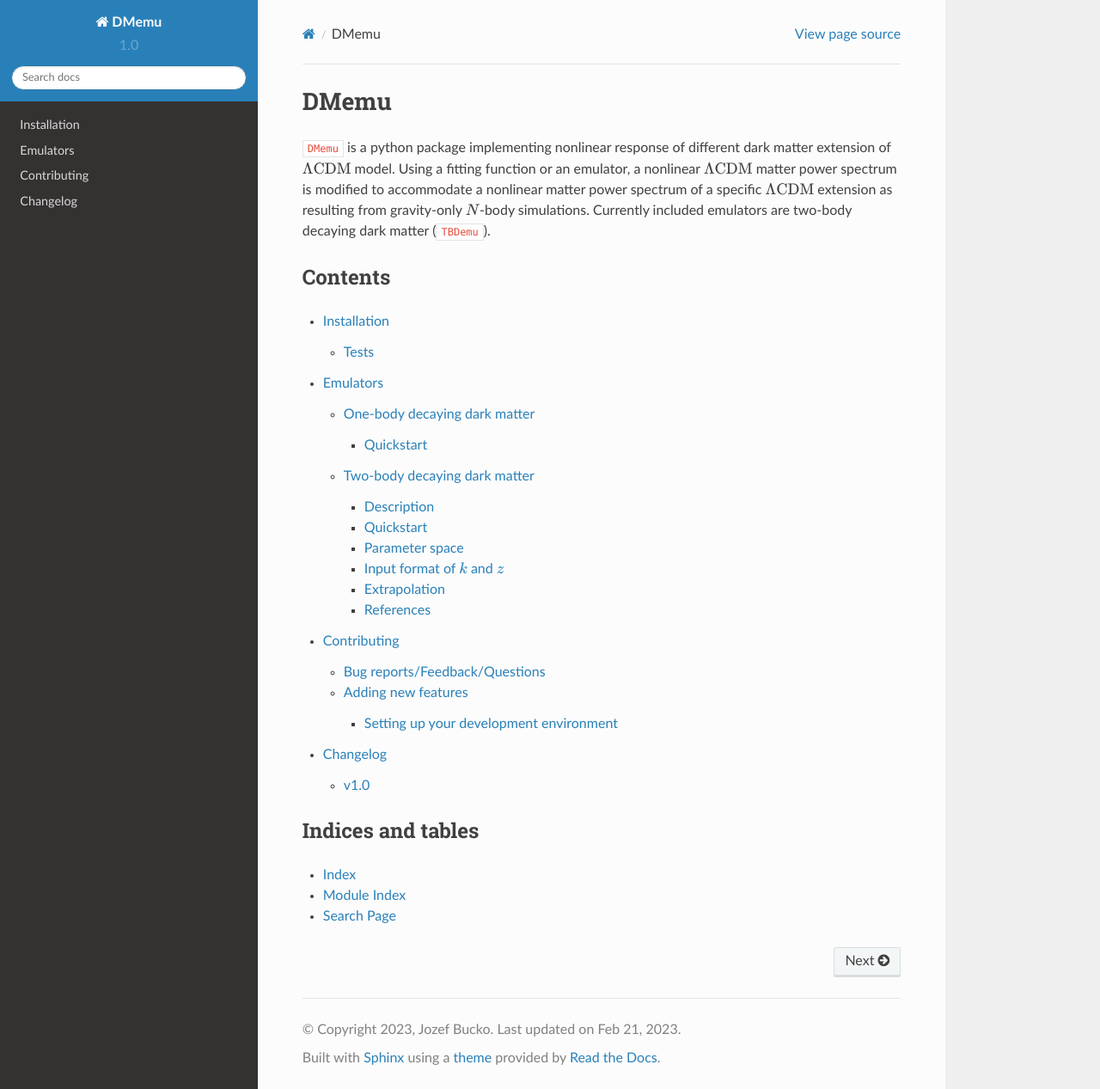
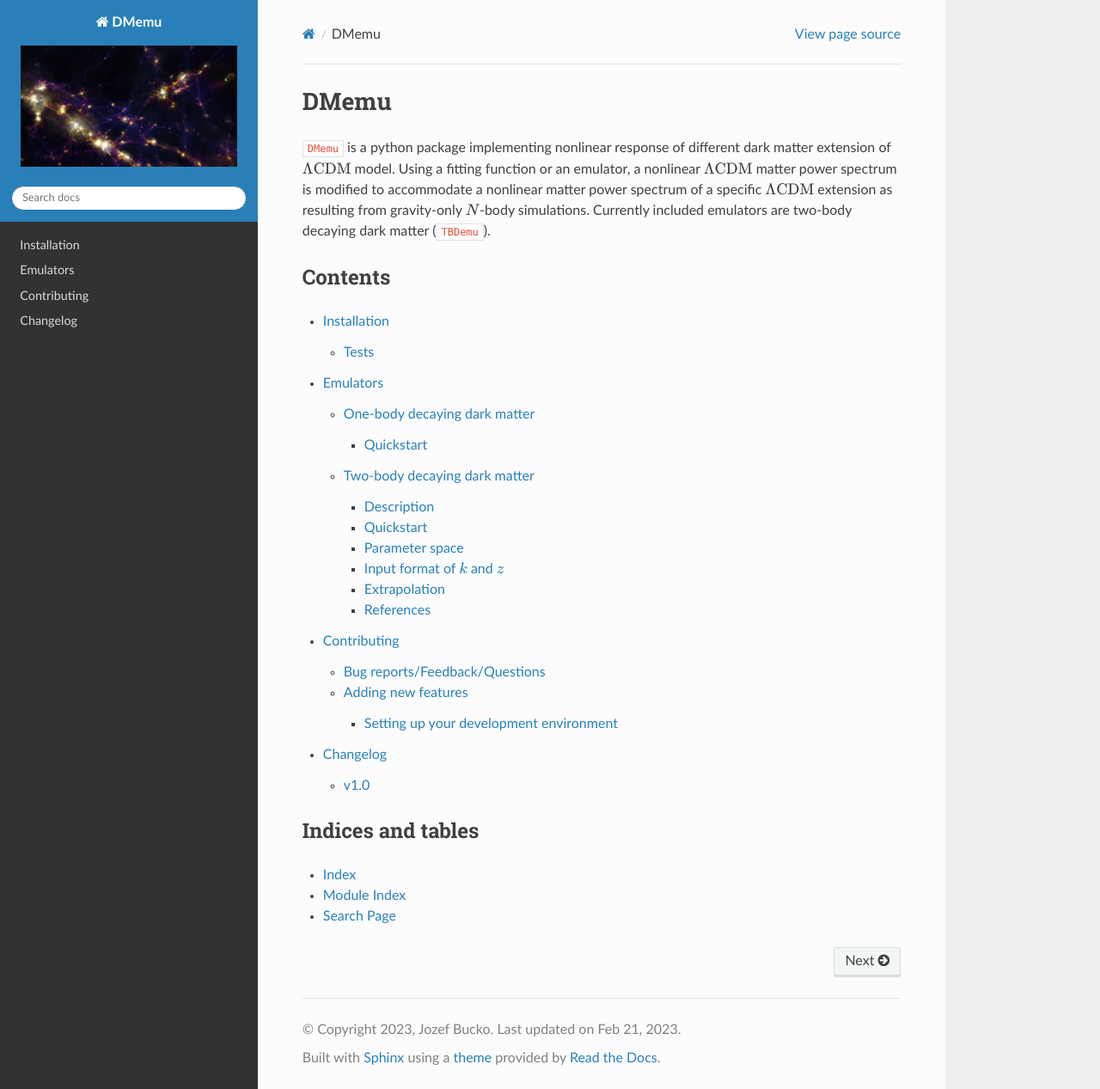
Before and after one commit to jbucko/DMemu, a Sphinx documentation site: the page built from docs/index.rst, in a window 1280 px wide and 1267 px high. Shown: the whole window at 86% size. Built offline with Sphinx 7.4.7 and the Read the Docs theme 2.0.0, drawn with Linux system fonts in a browser that asks for light colours.

Commit message:
title figure added

```diff
--- a/docs/conf.py
+++ b/docs/conf.py
@@ -25,12 +25,20 @@ author = 'Jozef Bucko'
 # The full version, including alpha/beta/rc tags
 version = release = '1.0'
 
+# Paths
+html_static_path = ['static']
 
 # -- General configuration ---------------------------------------------------
 # If your documentation needs a minimal Sphinx version, state it here.
 #needs_sphinx = '2.3'
 
 #pygments_style = 'sphinx'
+
+html_theme_options = {
+    # General
+    'display_version'           : False,
+    'logo_only'                 : False,
+}
 
 # Add any Sphinx extension module names here, as strings. They can be
 # extensions coming with Sphinx (named 'sphinx.ext.*') or your custom
@@ -105,6 +113,8 @@ exclude_patterns = [
     #"**.ipynb_checkpoints",
 ]
 
+html_logo              = html_static_path[0] + '/icon.jpg'
+
 # Add any paths that contain custom static files (such as style sheets) here,
 # relative to this directory. They are copied after the builtin static files,
 # so a file named "default.css" will overwrite the builtin "default.css".
```
Also changed, not shown: docs/static/icon.jpg (added).
